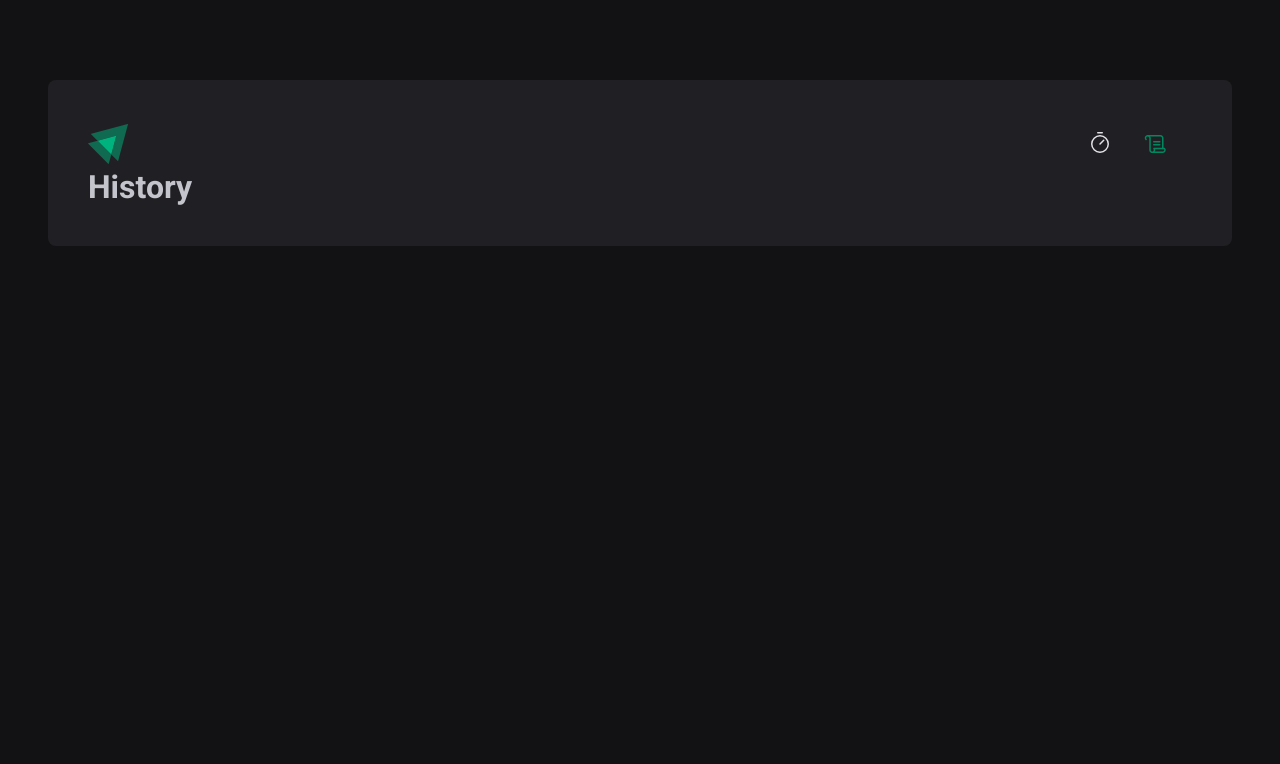
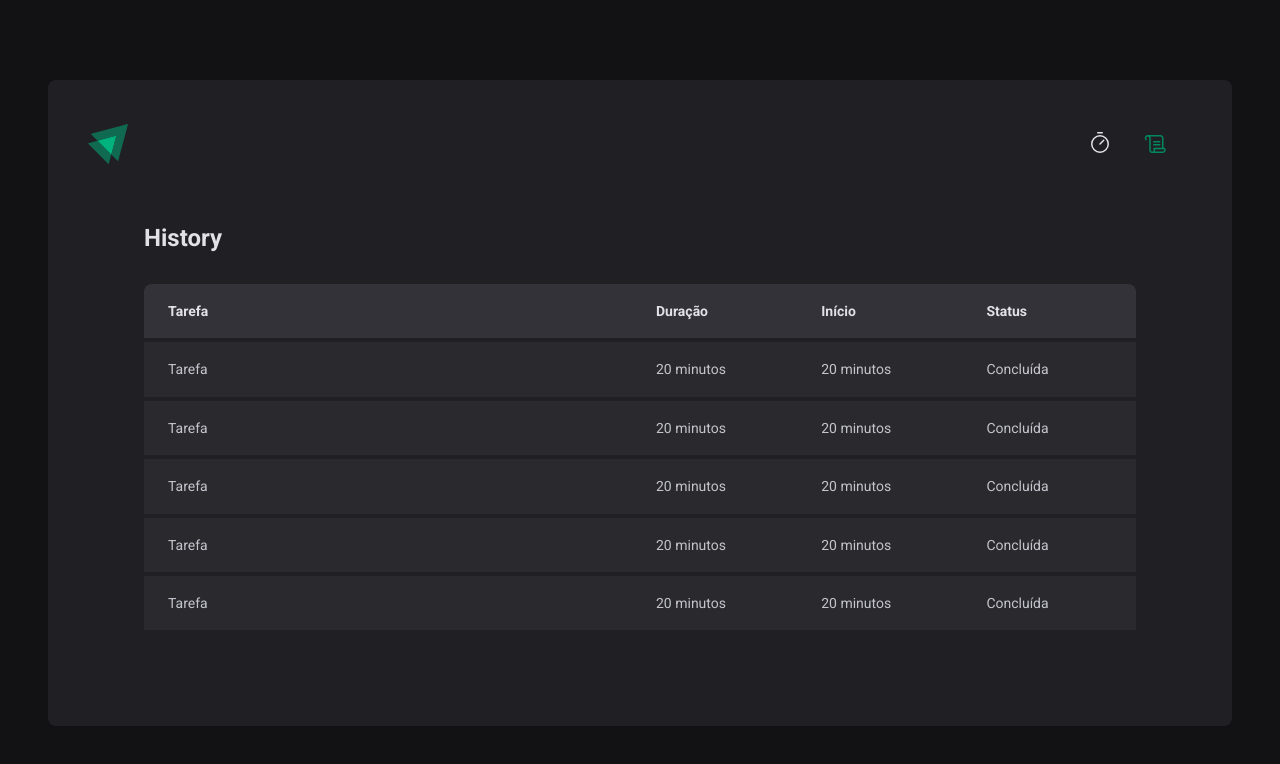
Before and after one commit to wagner-de-carvalho/02-ignite-timer, a React (Vite) app: page /history in a window 1280 px wide. Shown: the top 764 px of the page. Built offline with nearby package versions, Linux system fonts and the light colour scheme.

Commit message:
Página: History

```diff
--- a/src/pages/History/index.tsx
+++ b/src/pages/History/index.tsx
@@ -1,3 +1,53 @@
+import { HistoryContainer, HistoryList } from './styles'
+
 export function History() {
-  return <h1>History</h1>
+  return (
+    <HistoryContainer>
+      <h1>History</h1>
+      <HistoryList>
+        <table>
+          <thead>
+            <tr>
+              <th>Tarefa</th>
+              <th>Duração</th>
+              <th>Início</th>
+              <th>Status</th>
+            </tr>
+          </thead>
+          <tbody>
+            <tr>
+              <td>Tarefa</td>
+              <td>20 minutos</td>
+              <td>20 minutos</td>
+              <td>Concluída</td>
+            </tr>
+            <tr>
+              <td>Tarefa</td>
+              <td>20 minutos</td>
+              <td>20 minutos</td>
+              <td>Concluída</td>
+            </tr>
+            <tr>
+              <td>Tarefa</td>
+              <td>20 minutos</td>
+              <td>20 minutos</td>
+              <td>Concluída</td>
+            </tr>
+            <tr>
+              <td>Tarefa</td>
+              <td>20 minutos</td>
+              <td>20 minutos</td>
+              <td>Concluída</td>
+            </tr>
+            <tr>
+              <td>Tarefa</td>
+              <td>20 minutos</td>
+              <td>20 minutos</td>
+              <td>Concluída</td>
+            </tr>
+          </tbody>
+        </table>
+      </HistoryList>
+    </HistoryContainer>
+  )
 }
--- a/src/pages/History/styles.ts
+++ b/src/pages/History/styles.ts
@@ -0,0 +1,60 @@
+import styled from 'styled-components'
+
+export const HistoryContainer = styled.main`
+  flex: 1;
+  padding: 3.5rem;
+  display: flex;
+  flex-direction: column;
+
+  h1 {
+    font-size: 1.5rem;
+    color: ${(props) => props.theme['gray-100']};
+  }
+`
+export const HistoryList = styled.div`
+  flex: 1;
+  overflow: auto;
+  margin-top: 2rem;
+
+  table {
+    width: 100%;
+    border-collapse: collapse;
+    min-width: 600px;
+
+    th {
+      background-color: ${(props) => props.theme['gray-600']};
+      padding: 1rem;
+      text-align: left;
+      color: ${(props) => props.theme['gray-100']};
+      font-size: 0.875rem;
+      line-height: 1.6;
+
+      &:first-child {
+        border-top-left-radius: 8px;
+        padding-left: 1.5rem;
+      }
+
+      &:last-child {
+        border-top-right-radius: 8px;
+        padding-right: 1.5rem;
+      }
+    }
+
+    td {
+      background-color: ${(props) => props.theme['gray-700']};
+      border-top: 4px solid ${(props) => props.theme['gray-800']};
+      padding: 1rem;
+      font-size: 0.875rem;
+      line-height: 1.6;
+
+      &:first-child {
+        width: 50%;
+        padding-left: 1.5rem;
+      }
+
+      &:last-child {
+        padding-right: 1.5rem;
+      }
+    }
+  }
+`
```
